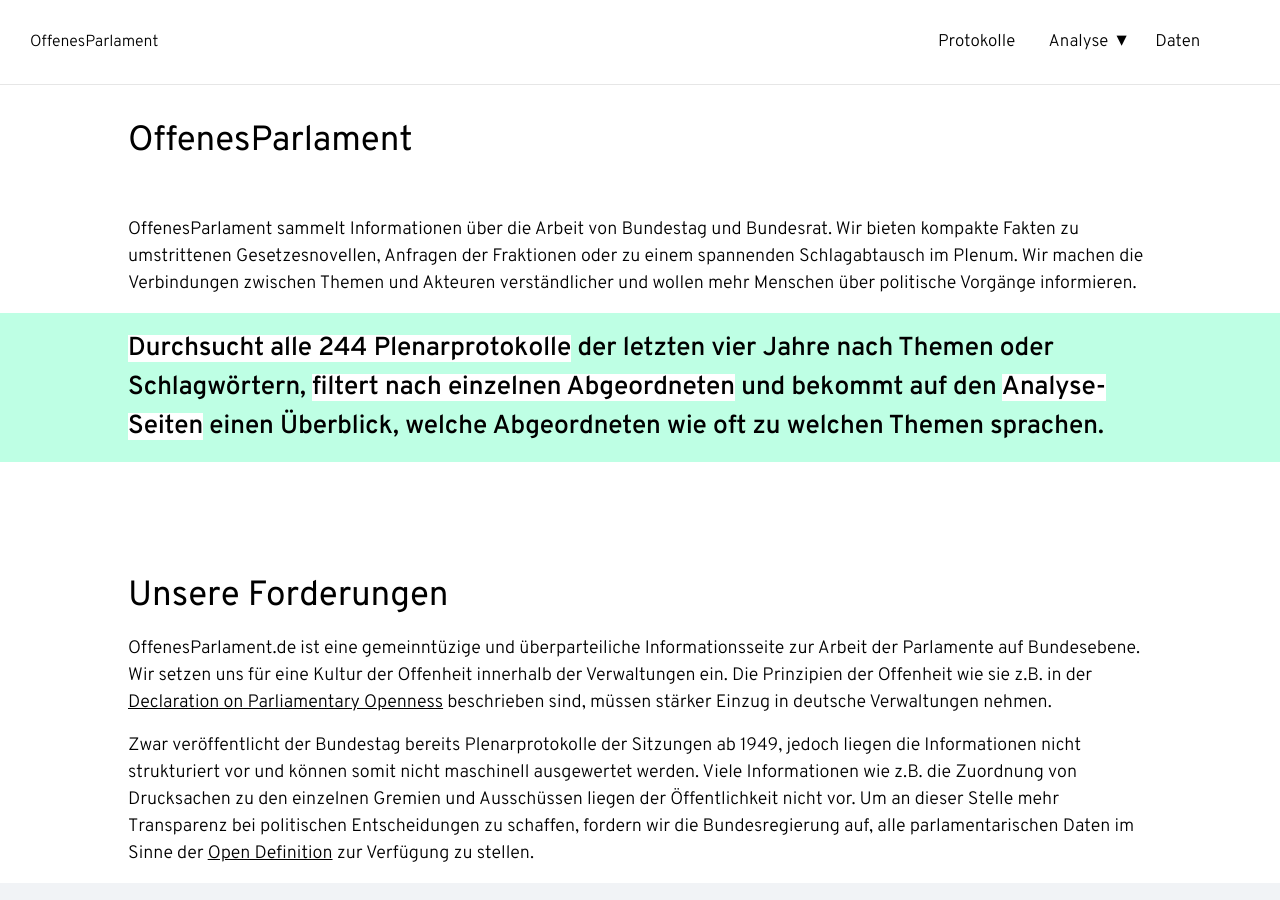
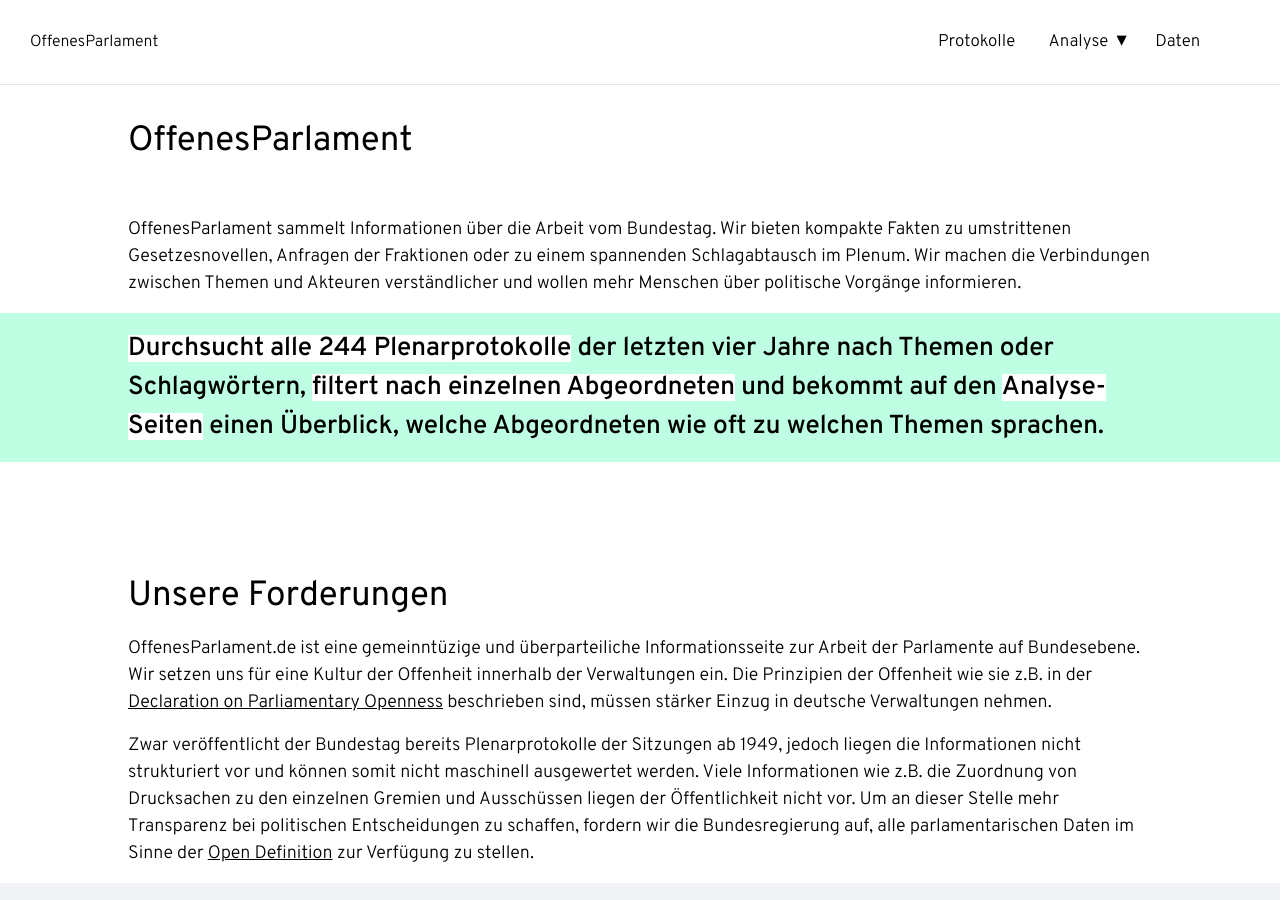
Before and after one commit to Datenschule/offenesparlament.de-frontend, a Jekyll site: the page built from index.html, in a window 1280 px wide and 900 px high. Built offline with Jekyll 4.4.1, drawn with Linux system fonts in a browser that asks for light colours; a script that is not in the unit is left out.

Commit message:
Update index.html

```diff
--- a/index.html
+++ b/index.html
@@ -9,7 +9,7 @@
 </div>
 <div class="container">
 	<div class="container-left-12">
-		<p> OffenesParlament sammelt Informationen über die Arbeit von Bundestag und Bundesrat. Wir bieten kompakte Fakten zu umstrittenen Gesetzesnovellen, Anfragen der Fraktionen oder zu einem spannenden Schlagabtausch im Plenum. Wir
+		<p> OffenesParlament sammelt Informationen über die Arbeit vom Bundestag. Wir bieten kompakte Fakten zu umstrittenen Gesetzesnovellen, Anfragen der Fraktionen oder zu einem spannenden Schlagabtausch im Plenum. Wir
 			machen die Verbindungen zwischen Themen und Akteuren verständlicher und wollen mehr Menschen über politische Vorgänge informieren.
 		</p>
 	</div>
```
